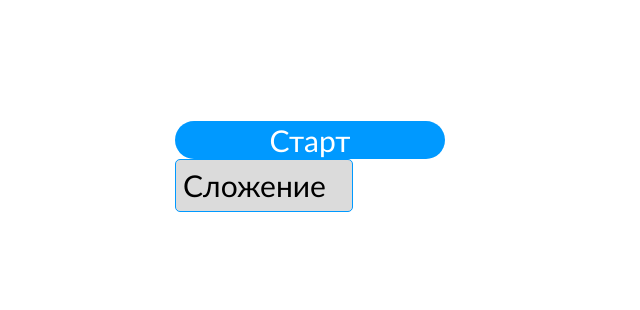
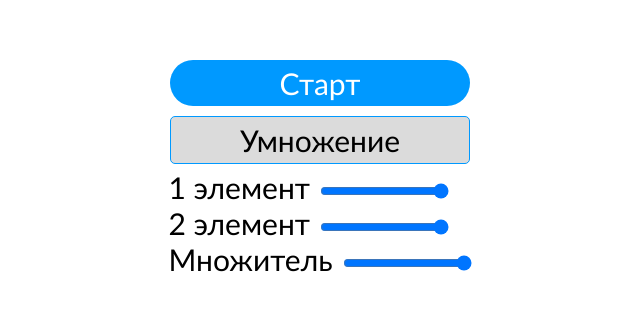
Before and after one commit to cxii112/calc-training, a React (Create React App) app: page / in a window 1280 px wide. Shown: the part 234-544 px from the top of the page, without its empty margins (330-970 px from the left). Built offline with nearby package versions, Linux system fonts and the light colour scheme.

Commit message:
Greet activity
Need more styling

```diff
--- a/css/Greet.css
+++ /dev/null
@@ -1,22 +0,0 @@
-@media screen and (min-width: 500px) {
-  .Greet {
-    position: relative;
-    width: 100%;
-    background-color: #dbdbdb;
-    border-radius: 20px;
-    -webkit-box-pack: end;
-        -ms-flex-pack: end;
-            justify-content: flex-end;
-    padding: 5px;
-  }
-}
-
-@media screen and (max-width: 500px) {
-  .Greet {
-    position: relative;
-    width: 100%;
-    background-color: #dbdbdb;
-    border-radius: 13px;
-    padding: 5px;
-  }
-}
--- a/src/App.css
+++ b/src/App.css
@@ -3,7 +3,7 @@
   display: -webkit-box;
   display: -ms-flexbox;
   display: flex;
-  max-height: 100vw;
+  max-height: inherit;
   -webkit-box-flex: 0;
       -ms-flex: 0 0 auto;
           flex: 0 0 auto;
--- a/src/App.js
+++ b/src/App.js
@@ -9,11 +9,26 @@ class App extends React.Component {
     super(props);
     this.state = {
       load: props.load ? props.load : 'greet',
-      operator: 'sum',
+      operator: 'mul',
       limits: {
-        first: 1,
-        second: 1,
-        factor: 5,
+        first: {
+          title: '1 элемент',
+          min: 1,
+          max: 3,
+          current: 2,
+        },
+        second: {
+          title: '2 элемент',
+          min: 1,
+          max: 3,
+          current: 1,
+        },
+        factor: {
+          title: 'Множитель',
+          min: 1,
+          max: 9,
+          current: 5,
+        },
       }
     }
     this.handleChanges = this.handleChanges.bind(this);
@@ -22,30 +37,59 @@ class App extends React.Component {
   handleChanges(event) {
     const NAME = event.target.name;
     const VALUE = event.target.value;
+    const TYPE = event.target.type;
 
-    switch (NAME) {
-      case 'load':
+    switch (TYPE) {
+      case 'range':
         this.setState({
-          load: VALUE
+          limits: {
+            [NAME]: { current: VALUE }
+          }
         })
         break;
 
-      case 'operator':
+      case 'button':
         this.setState({
-          operator: VALUE
+          [NAME]: VALUE
         })
         break;
+
+      case 'select-one':
+        this.setState({
+          [NAME]: VALUE
+        })
+        break;
+      default:
+        break;
     }
+
+    console.log('App state:')
+    console.log(`load ${this.state.load}`);
+    console.log(`operator ${this.state.operator}`);
+    console.log(`limits: ${this.state.limits.first} ${this.state.limits.second} ${this.state.limits.factor}`);
   }
 
   render() {
-    switch (this.load) {
-      case 'excersise':
-        return (<Exercise />);
+    const LOAD = this.state.load;
+    const OPERATOR = this.state.operator;
+    const LIMITS = this.state.limits;
+    switch (LOAD) {
+      case 'exercise':
+        return (<div className='App'>
+          <Exercise />
+        </div>);
       case 'stats':
-        return (<Stats />);
+        return (<div className='App'>
+          <Stats />
+        </div>);
       default:
-        return (<Greet handleChanges={this.handleChanges} />);
+        return (
+          <div className='App'>
+            <Greet
+              operator={OPERATOR}
+              limits={LIMITS}
+              handleChanges={this.handleChanges} />
+          </div>);
     }
   }
 }
--- a/src/Exercise/Exercise.js
+++ b/src/Exercise/Exercise.js
@@ -3,7 +3,6 @@ import React from 'react';
 class Exercise extends React.Component {
   constructor(props) {
     super(props);
-    this.handleChanges = this.handleChanges.bind(this);
   }
 
   render() {
--- a/src/Greet/Greet.js
+++ b/src/Greet/Greet.js
@@ -1,33 +1,155 @@
 import React from 'react';
+import './Greet.css'
 
 class Greet extends React.Component {
   constructor(props) {
     super(props);
+    this.state = {
+      operator: props.operator,
+      limits: props.limits,
+    }
     this.handleChanges = this.handleChanges.bind(this);
   }
 
   handleChanges(event) {
+    const NAME = event.target.name;
+    const VALUE = event.target.value;
+    const TYPE = event.target.type;
+
+    switch (TYPE) {
+      case 'range':
+        this.setState({
+          limits: {
+            [NAME]: { current: VALUE }
+          }
+        })
+        break;
+
+      case 'button':
+        this.setState({
+          [NAME]: VALUE
+        })
+        break;
+
+      case 'select-one':
+        this.setState({
+          [NAME]: VALUE
+        })
+        break;
+      default:
+        break;
+    }
+
     this.props.handleChanges(event);
   }
 
   render() {
+    let limitsInput;
+    switch (this.state.operator) {
+      case 'mul':
+        limitsInput = (
+          <div>
+            <div className='range'>
+              <span className='range__title'>
+                {this.state.limits.first.title}
+              </span>
+              <input
+                className='range__input'
+                type='range'
+                name='first'
+                min={this.state.limits.first.min}
+                max={this.state.limits.first.max}
+                //value={this.state.limits.first.current}
+                step='1'
+                onChange={this.handleChanges} />
+            </div>
+            <div className='range'>
+              <span className='range__title'>
+                {this.state.limits.second.title}
+              </span>
+              <input
+                className='range__input'
+                type='range'
+                name='second'
+                min={this.state.limits.second.min}
+                max={this.state.limits.second.max}
+                //value={this.state.limits.second.current}
+                step='1'
+                onChange={this.handleChanges} />
+            </div>
+            <div className='range'>
+              <span className='range__title'>
+                {this.state.limits.factor.title}
+              </span>
+              <input
+                className='range__input'
+                type='range'
+                min={this.state.limits.factor.min}
+                max={this.state.limits.factor.max}
+                //value={this.state.limits.factor.current}
+                step='1'
+                onChange={this.handleChanges} />
+            </div>
+          </div>
+        )
+        break;
+      default:
+        limitsInput = (
+          <div>
+            <div className='range'>
+              <span className='range__title'>
+                {this.state.limits.first.title}
+              </span>
+              <input
+                className='range__input'
+                type='range'
+                name='first'
+                min={this.state.limits.first.min}
+                max={this.state.limits.first.max}
+                //value={this.state.limits.first.current}
+                step='1'
+                onChange={this.handleChanges} />
+            </div>
+            <div className='range'>
+              <span className='range__title'>
+                {this.state.limits.second.title}
+              </span>
+              <input
+                className='range__input'
+                type='range'
+                name='second'
+                min={this.state.limits.second.min}
+                max={this.state.limits.second.max}
+                //value={this.state.limits.second.current}
+                step='1'
+                onChange={this.handleChanges} />
+            </div>
+          </div>
+        )
+    }
+
     return (
-      <form className='Greet content'>
+      <div className='Greet container' >
         <button
+          className='content'
+          type='button'
           onClick={this.handleChanges}
           name='load'
           value='exercise'>
           Старт
         </button>
         <select
+          value={this.state.operator}
           onChange={this.handleChanges}
-          name='operator'>
+          name='operator'
+          className='content'>
           <option value='sum'>Сложение</option>
           <option value='decr'>Вычитание</option>
           <option value='mul'>Умножение</option>
           <option value='frac'>Деление</option>
         </select>
-      </form>
+        {limitsInput}
+      </div>
     )
   }
 }
--- a/src/Stats/Stats.js
+++ b/src/Stats/Stats.js
@@ -3,7 +3,6 @@ import React from 'react';
 class Stats extends React.Component {
   constructor(props) {
     super(props);
-    this.handleChanges = this.handleChanges.bind(this);
   }
 
   render() {
--- a/src/index.css
+++ b/src/index.css
@@ -82,6 +82,9 @@ body {
   display: -ms-flexbox;
   display: flex;
   max-width: 100vw;
+  max-height: 100vh;
+  height: 100%;
+  width: 100%;
   -webkit-box-flex: 0;
       -ms-flex: 0 1 auto;
           flex: 0 1 auto;
@@ -97,17 +100,19 @@ body {
   .container {
     position: relative;
     max-width: inherit;
+    max-height: inherit;
     width: 100%;
+    height: 100%;
     display: -webkit-box;
     display: -ms-flexbox;
     display: flex;
-    -webkit-box-flex: 0;
-        -ms-flex: 0 0 auto;
-            flex: 0 0 auto;
     -webkit-box-orient: vertical;
     -webkit-box-direction: normal;
         -ms-flex-direction: column;
             flex-direction: column;
+    -webkit-box-flex: 1;
+        -ms-flex: 1 0 auto;
+            flex: 1 0 auto;
     -ms-flex-pack: distribute;
         justify-content: space-around;
     -webkit-box-align: center;
@@ -117,14 +122,16 @@ body {
   }
   .content {
     display: inherit;
-    -webkit-box-pack: inherit;
-        -ms-flex-pack: inherit;
-            justify-content: inherit;
+    -webkit-box-orient: horizontal;
+    -webkit-box-direction: normal;
+        -ms-flex-direction: row;
+            flex-direction: row;
+    -ms-flex-pack: distribute;
+        justify-content: space-around;
     -webkit-box-align: inherit;
         -ms-flex-align: inherit;
             align-items: inherit;
-    padding: 5px;
-    max-width: 400px;
+    margin: 5px 0px;
     width: 100%;
   }
   button {
@@ -143,7 +150,10 @@ body {
 @media screen and (max-width: 500px) {
   .container {
     position: relative;
+    max-height: inherit;
+    max-width: inherit;
     width: 100%;
+    height: 100%;
     display: -webkit-box;
     display: -ms-flexbox;
     display: flex;
@@ -168,8 +178,7 @@ body {
     -webkit-box-align: inherit;
         -ms-flex-align: inherit;
             align-items: inherit;
-    padding: 5px;
-    max-width: 300px;
+    margin: 5px 0px;
     width: 100%;
   }
   button {
--- a/src/scss/App.scss
+++ b/src/scss/App.scss
@@ -1,7 +1,7 @@
 .App {
   position: relative;
   display: flex;
-  max-height: 100vw;
+  max-height: inherit;
   flex: 0 0 auto;
   justify-content: space-around;
   align-items: center;
--- a/src/scss/Greet.scss
+++ b/src/scss/Greet.scss
@@ -3,23 +3,45 @@ $color-glow: rgba(#0099ff, 1);
 $color-accent-white: rgba(#fff, 1);
 $color-blur: rgba(#dbdbdb, 1);
 
-// TODO: Добавить анимации для выпающего меню для мобилок
 @media screen and (min-width: 500px) {
   .Greet {
     position: relative;
     width: 100%;
-    background-color: $color-blur;
-    border-radius: 20px;
-    justify-content: flex-end;
     padding: 5px;
+    .content {
+      position: relative;
+      display: inherit;
+      justify-content: inherit;
+      align-items: inherit;
+      padding: 5px;
+      width: 300px;
+    }
+    select {
+      text-align: center;
+    }
+    span {
+      margin-right: 10px;
+    }
   }
 }
 @media screen and (max-width: 500px) {
   .Greet {
     position: relative;
     width: 100%;
-    background-color: $color-blur;
-    border-radius: 13px;
     padding: 5px;
+    .content {
+      position: relative;
+      display: inherit;
+      justify-content: inherit;
+      align-items: inherit;
+      padding: 5px;
+      width: 300px;
+    }
+    select {
+      text-align: center;
+    }
+    span {
+      margin-right: 10px;
+    }
   }
 }
--- a/src/scss/index.scss
+++ b/src/scss/index.scss
@@ -8,6 +8,9 @@ $color-accent-gray: rgba(#dbdbdb, 1);
 body {
   display: flex;
   max-width: 100vw;
+  max-height: 100vh;
+  height: 100%;
+  width: 100%;
   flex: 0 1 auto;
   justify-content: space-around;
   align-items: center;
@@ -18,20 +21,22 @@ body {
   .container {
     position: relative;
     max-width: inherit;
+    max-height: inherit;
     width: 100%;
+    height: 100%;
     display: flex;
-    flex: 0 0 auto;
     flex-direction: column;
+    flex: 1 0 auto;
     justify-content: space-around;
     align-items: center;
     margin: 10px;
   }
   .content {
     display: inherit;
-    justify-content: inherit;
+    flex-direction: row;
+    justify-content: space-around;
     align-items: inherit;
-    padding: 5px;
-    max-width: 400px;
+    margin: 5px 0px;
     width: 100%;
   }
   button {
@@ -50,7 +55,10 @@ body {
 @media screen and (max-width: 500px) {
   .container {
     position: relative;
+    max-height: inherit;
+    max-width: inherit;
     width: 100%;
+    height: 100%;
     display: flex;
     flex-direction: column;
     justify-content: space-around;
@@ -63,8 +71,7 @@ body {
     display: inherit;
     justify-content: inherit;
     align-items: inherit;
-    padding: 5px;
-    max-width: 300px;
+    margin: 5px 0px;
     width: 100%;
   }
   button {
```
